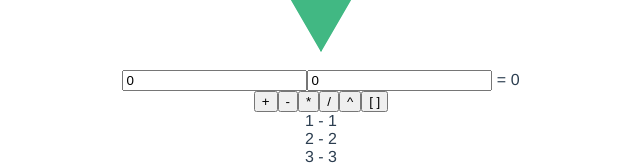
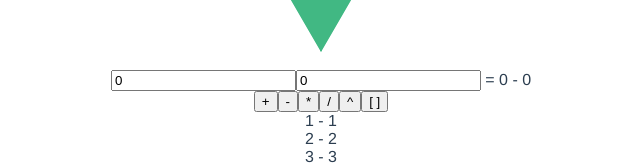
Before and after one commit to StasBeep/work-vue-js, a Vue app in the folder fp/: page / in a window 1280 px wide. Shown: the part 194-359 px from the top of the page, without its empty margins (319-959 px from the left). Built offline with nearby package versions, Linux system fonts and the light colour scheme.

Commit message:
завершение классной работы 2

```diff
--- a/fp/src/components/Calc.vue
+++ b/fp/src/components/Calc.vue
@@ -9,7 +9,7 @@
                     placeholder="op2"
                     v-model.number="operand2
             ">
-            = {{ result }}
+            = {{ result }} - {{ fibResult }}
         </div>
         <div>
             <button @click="calculate()">+</button>
@@ -53,10 +53,29 @@ export default {
         result: 0,
         buttons: ['+', '-', '*', '/', '^', '[ ]'],
         collection: [1,2,3,4,5,6,7,8,9,0],
+        fibResult: 0,
         logs: {},
         error: "",
     }),
+
+    // Ослеживание данных
+    watch: {
+        result: function(newValue, oldValue) {
+            console.log(newValue, oldValue);
+        },
+        logs: {
+            deep: true,
+            handler() {
+                console.log('deep');
+            }
+        }
+    },
+
     methods: {
+
+        fib(n){
+            return n <= 1 ? n : this.fib(n - 1) + this.fib(n - 2);
+        },
 
         // Оптимизация работы калькулятора (switch)
         calculate(operation = "+") {
@@ -105,7 +124,9 @@ export default {
 
         // Cложение
         add() {
-            this.result = this.operand1 + this.operand2
+            this.result = this.operand1 + this.operand2;
+            //this.fibResult = this.fib(this.operand1) + this.fib(this.operand2);
+            this.fibResult = this.fib1 + this.fib2;
         },
         // Вычитание
         substract () {
@@ -135,6 +156,18 @@ export default {
         whole() {
             this.result = Math.round(this.div());
         }
+    },
+    // Вычисляемые свойства
+    computed: {
+        fib1() {
+            console.log(this.fib(this.operand1))
+            return this.fib(this.operand1)
+        },
+
+        fib2() {
+            console.log(this.fib(this.operand2))
+            return this.fib(this.operand2)
+        }
     }
 }
 </script>
```
